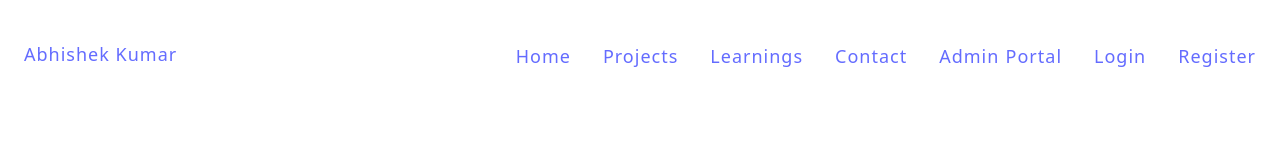
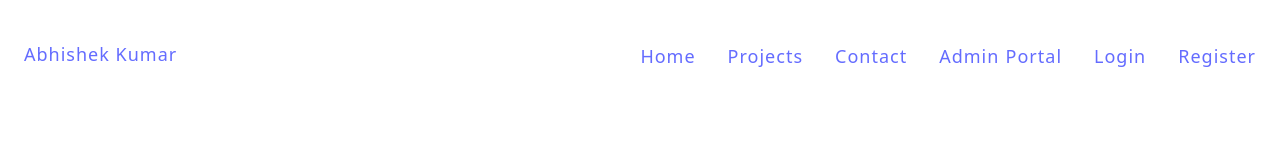
Before and after one commit to abhishekk-1729/portfolio1, a React (Create React App) app: page / in a window 1280 px wide. Shown: the top 152 px of the page. Built offline with nearby package versions, Linux system fonts and the light colour scheme; no server answers.

Commit message:
learning removed

```diff
--- a/src/Components/Navbar.js
+++ b/src/Components/Navbar.js
@@ -21,7 +21,7 @@ export default function Navbar() {
                     <li><NavLink to="/">Home</NavLink></li>
                     {/* <li><NavLink to="/about">About </NavLink></li> */}
                     <li><NavLink to="/service">Projects</NavLink></li>
-                    <li><NavLink to="/learnings">Learnings</NavLink></li>
+                    {/* <li><NavLink to="/learnings">Learnings</NavLink></li> */}
                     <li><NavLink to="/contact">Contact</NavLink></li>
                     <li><NavLink to="/admin">Admin Portal</NavLink></li>
                     {isLoggedIn?
```
